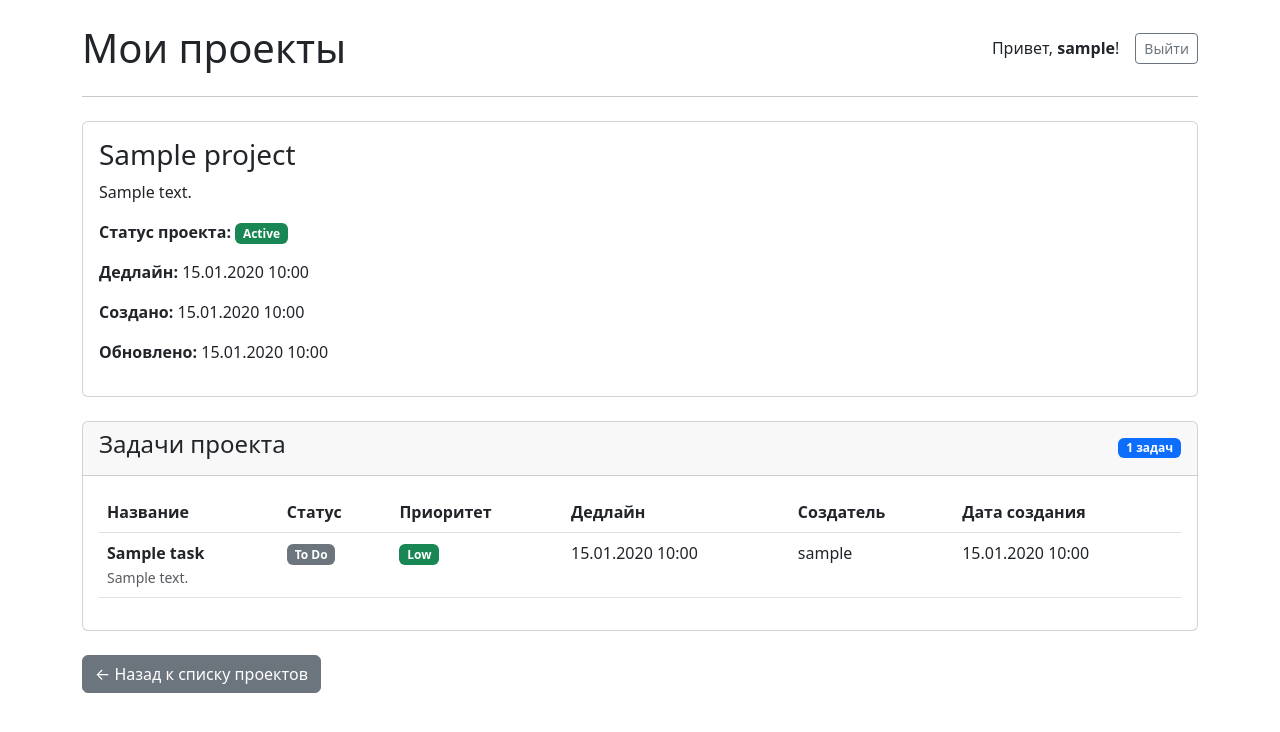
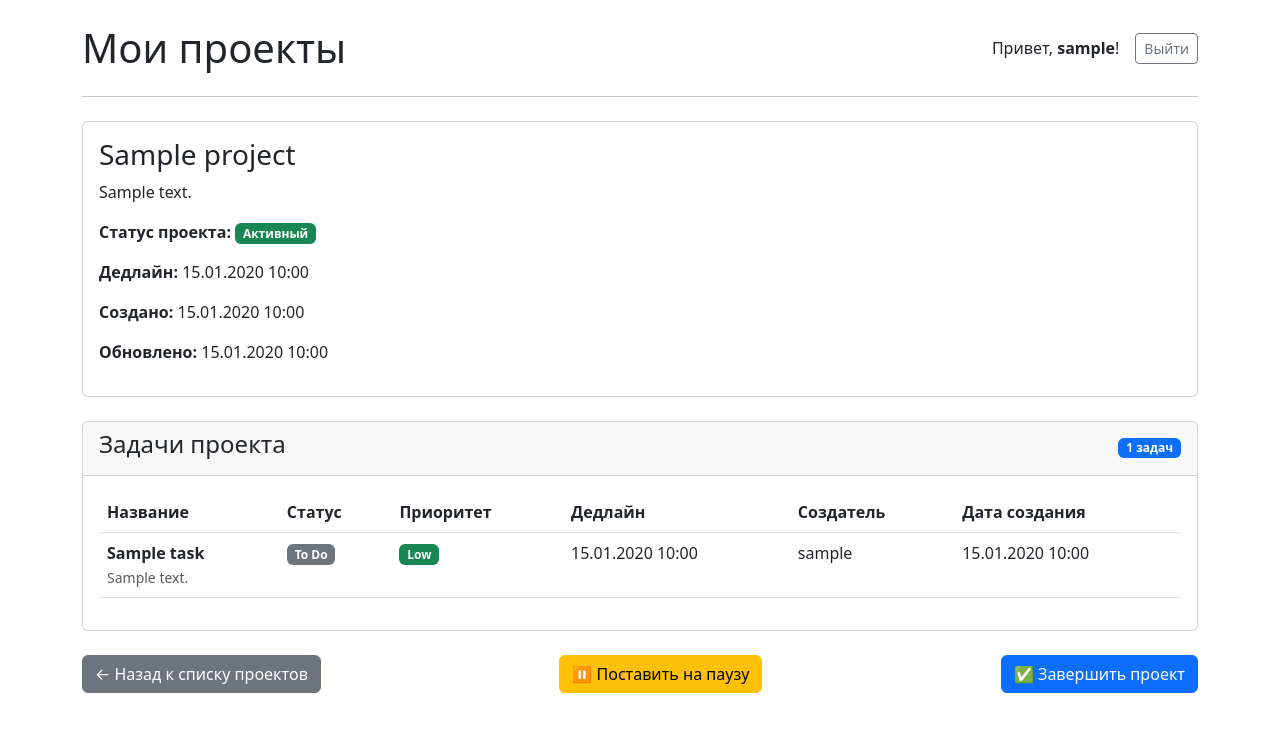
Before and after one commit to Vvvldmr/proj, a Django app: page /projects/1/ in a window 1280 px wide. Shown: the top 732 px of the page. Run offline with Django 5.2, Linux system fonts and the light colour scheme; a user stored in the database is signed in; tables that the repository leaves empty hold one stand-in row (values such as "Sample post").

Commit message:
- Добавил кнопки статуса проекта, создал view и urls для них - Исправил label в модели Project для корректного отображения

```diff
--- a/projects/models.py
+++ b/projects/models.py
@@ -3,9 +3,9 @@ from django.contrib.auth.models import User
 
 class Project(models.Model):
     class Status(models.TextChoices):
-        ACTIVE = 'active', ('Active')
-        COMPLETED = 'completed', ('Completed')
-        ON_HOLD = 'on_hold', ('On Hold')
+        ACTIVE = 'active', ('Активный')
+        COMPLETED = 'completed', ('Завершенный')
+        ON_HOLD = 'on_hold', ('На паузе')
 
     name = models.CharField(('Название'), max_length=50)
     description = models.TextField(('Описание'))
--- a/projects/urls.py
+++ b/projects/urls.py
@@ -1,10 +1,13 @@
 from django.urls import path
-from .views import ProjectsListView, ProjectsDeteilView, CreateProjectView
+from .views import ProjectsListView, ProjectsDetailView, CreateProjectView, pause_project, activate_project, complete_project
 
 app_name = 'projects'
 
 urlpatterns = [
     path('', ProjectsListView.as_view(), name='projects_list'),
-    path('<int:pk>/', ProjectsDeteilView.as_view(), name='project_deteil'),
-    path('create/', CreateProjectView.as_view(), name='create_project')
+    path('<int:pk>/', ProjectsDetailView.as_view(), name='project_detail'),
+    path('create/', CreateProjectView.as_view(), name='create_project'),
+    path('<int:pk>/pause', pause_project, name='pause_project'),
+    path('<int:pk>/activate',activate_project, name='activate_project'),
+    path('<int:pk>/complete', complete_project, name='complete_project'),
 ]
--- a/projects/views.py
+++ b/projects/views.py
@@ -1,7 +1,8 @@
-from django.shortcuts import render,redirect
+from django.shortcuts import render, redirect, get_object_or_404
 from django.contrib.auth.mixins import LoginRequiredMixin
 from django.views.generic import ListView, DetailView, CreateView
 from django.urls import reverse_lazy
+from django.contrib import messages
 from .models import Project, Task
 from .forms import CreateProjectForm
 
@@ -21,9 +22,9 @@ class ProjectsListView(LoginRequiredMixin, ListView):
         return Project.objects.filter(owner=self.request.user)
 
 
-class ProjectsDeteilView(LoginRequiredMixin, DetailView):
+class ProjectsDetailView(LoginRequiredMixin, DetailView):
     model = Project
-    template_name = 'projects/projects_deteil.html'
+    template_name = 'projects/projects_detail.html'
     context_object_name = 'project'
 
     def get_queryset(self):
@@ -52,3 +53,44 @@ class CreateProjectView(CreateView):
         project.owner = self.request.user
         project.save()
         return super().form_valid(form)
+
+
+def pause_project(request, pk):
+    project = get_object_or_404(Project, pk=pk)
+
+    if project.status == 'active':
+        project.status = 'on_hold'
+        project.save()
+        messages.success(request, f'Проект "{project.name}" поставлен на паузу')
+    else:
+        messages.warning(request, 'Проект уже на паузе или завершен')
+
+    return redirect('projects:project_detail', pk=pk)
+
+
+def activate_project(request, pk):
+    project = get_object_or_404(Project, pk=pk)
+
+    if project.status == 'on_hold':
+        project.status = 'active'
+        project.save()
+        messages.success(request, f'Проект "{project.name}" возобновлен')
+    elif project.status == 'completed':
+        messages.warning(request, 'Завершенный проект нельзя активировать')
+    else:
+        messages.info(request, 'Проект уже активен')
+
+    return redirect('projects:project_detail', pk=pk)
+
+
+def complete_project(request, pk):
+    project = get_object_or_404(Project, pk=pk)
+
+    if project.status != 'completed':
+        project.status = 'completed'
+        project.save()
+        messages.success(request, f'Проект "{project.name}" завершен!')
+    else:
+        messages.info(request, 'Проект уже завершен')
+
+    return redirect('projects:project_detail', pk=pk)
--- a/templates/projects/projects_deteil.html
+++ b/templates/projects/projects_detail.html
@@ -10,8 +10,9 @@
                 <p><strong>Статус проекта:</strong>
                     <span class="badge
                         {% if project.status == 'active' %}bg-success
+                        {% elif project.status == 'on_hold' %}bg-warning
                         {% elif project.status == 'completed' %}bg-primary
-                        {% else %}bg-warning{% endif %}">
+                        {% else %}bg-secondary{% endif %}">
                         {{ project.get_status_display }}
                     </span>
                 </p>
@@ -82,8 +83,41 @@
         </div>
     </div>
 
-    <br>
-    <a href="{% url 'projects:projects_list' %}" class="btn btn-secondary">
-        ← Назад к списку проектов
-    </a>
+    <!-- Кнопки действий -->
+    <div class="d-flex justify-content-between mt-4">
+        <div>
+            <a href="{% url 'projects:projects_list' %}" class="btn btn-secondary">
+                ← Назад к списку проектов
+            </a>
+        </div>
+
+        <div>
+            {% if project.status == 'active' %}
+            <form method="post" action="{% url 'projects:pause_project' project.id %}" style="display: inline;">
+                {% csrf_token %}
+                <button type="submit" class="btn btn-warning">
+                    ⏸️ Поставить на паузу
+                </button>
+            </form>
+            {% elif project.status == 'on_hold' %}
+            <form method="post" action="{% url 'projects:activate_project' project.id %}" style="display: inline;">
+                {% csrf_token %}
+                <button type="submit" class="btn btn-success">
+                    ▶️ Возобновить проект
+                </button>
+            </form>
+            {% endif %}
+        </div>
+
+        <div>
+            {% if project.status != 'completed' %}
+            <form method="post" action="{% url 'projects:complete_project' project.id %}" style="display: inline;">
+                {% csrf_token %}
+                <button type="submit" class="btn btn-primary">
+                    ✅ Завершить проект
+                </button>
+            </form>
+            {% endif %}
+        </div>
+    </div>
 {% endblock %}
```
Also changed, not shown: templates/projects/projects_list.html (+12 -3 lines), projects/migrations/0004_alter_project_status.py (added).
